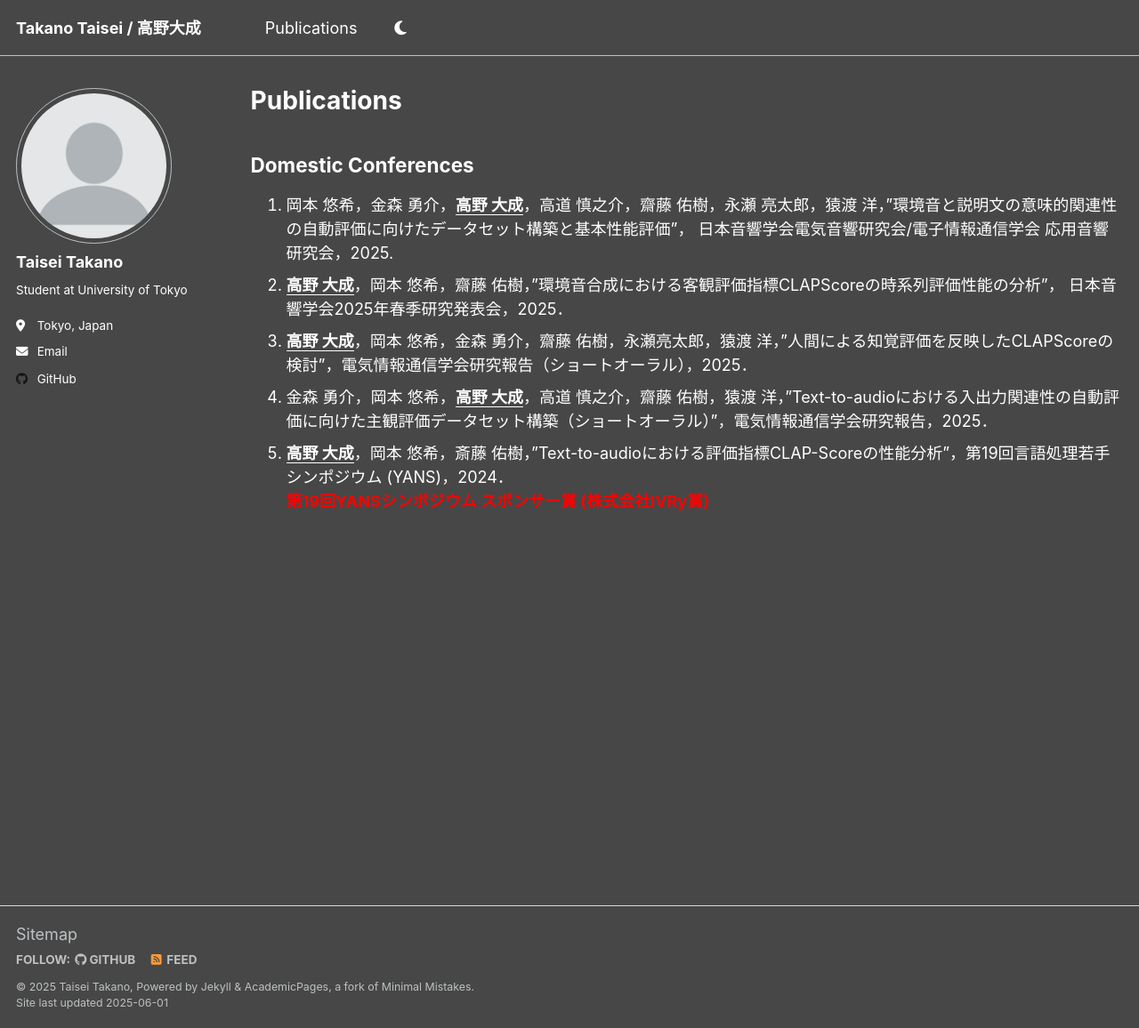
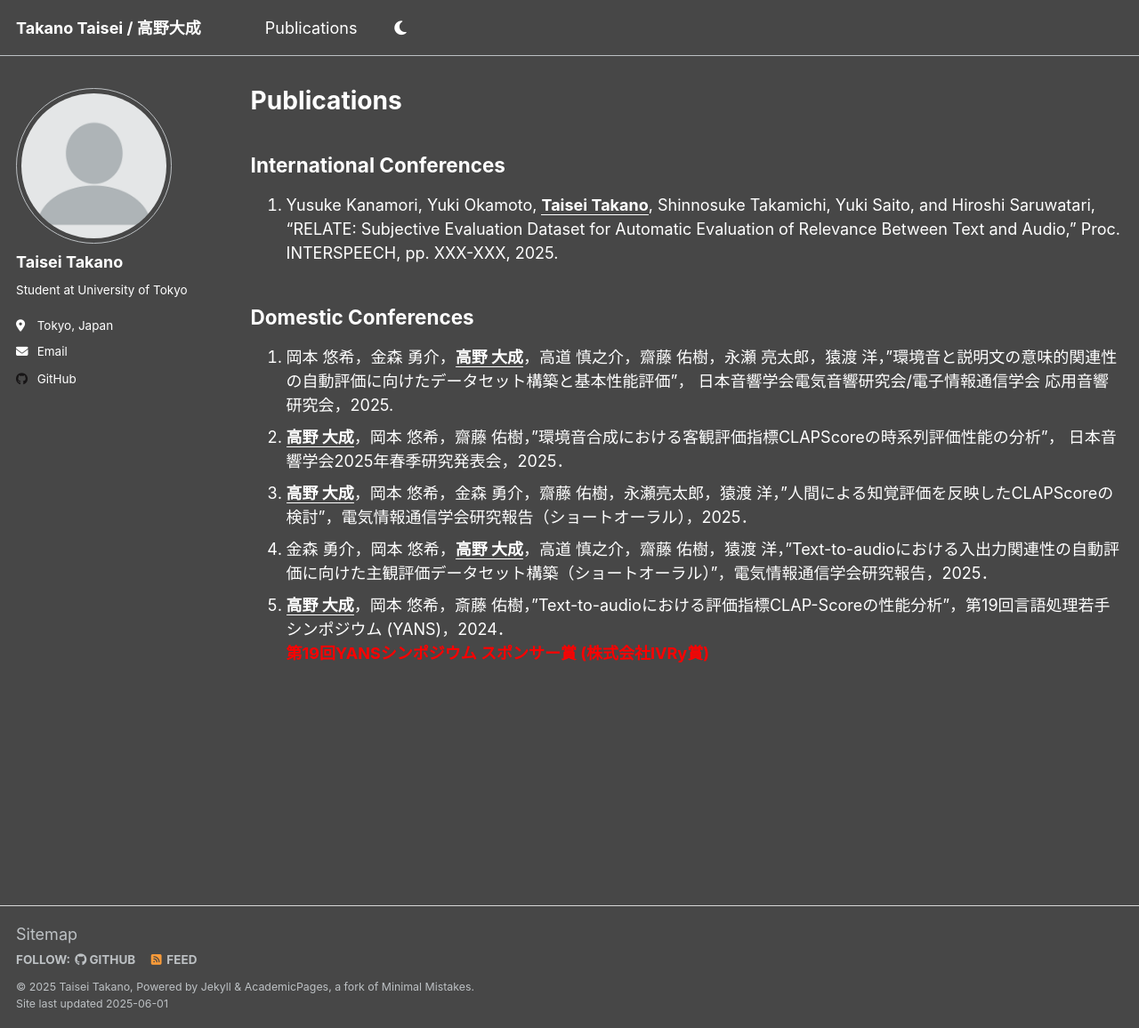
Before and after one commit to ttakano398/ttakano398.github.io, a Jekyll site: the page built from _pages/publication.md, in a window 1280 px wide and 1156 px high. Shown: the whole window at 89% size. Built offline with Jekyll 4.4.1, drawn with Linux system fonts in a browser that asks for light colours.

Commit message:
Add publication

```diff
--- a/_pages/publication.md
+++ b/_pages/publication.md
@@ -15,7 +15,8 @@ author_profile: true
   {% include archive-single.html %}
 {% endfor %} -->
 
-<!-- ## International Conferences -->
+## International Conferences
+1. Yusuke Kanamori, Yuki Okamoto, **<u>Taisei Takano</u>**, Shinnosuke Takamichi, Yuki Saito, and Hiroshi Saruwatari,  "RELATE: Subjective Evaluation Dataset for Automatic Evaluation of Relevance Between Text and Audio," Proc. INTERSPEECH, pp. XXX-XXX, 2025.
 
 ## Domestic Conferences
 1. 岡本 悠希，金森 勇介，**<u>高野 大成</u>**，高道 慎之介，齋藤 佑樹，永瀬 亮太郎，猿渡 洋，"環境音と説明文の意味的関連性の自動評価に向けたデータセット構築と基本性能評価"， 日本音響学会電気音響研究会/電子情報通信学会 応用音響研究会，2025.
```
